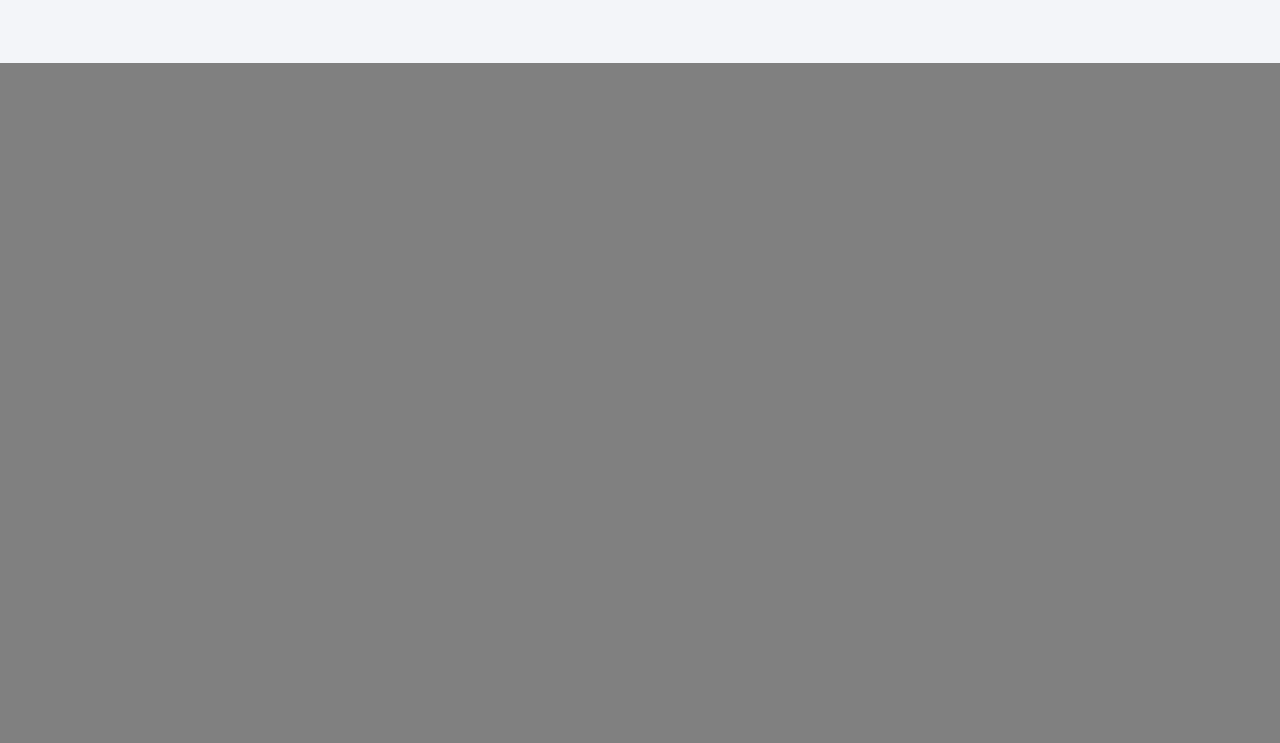
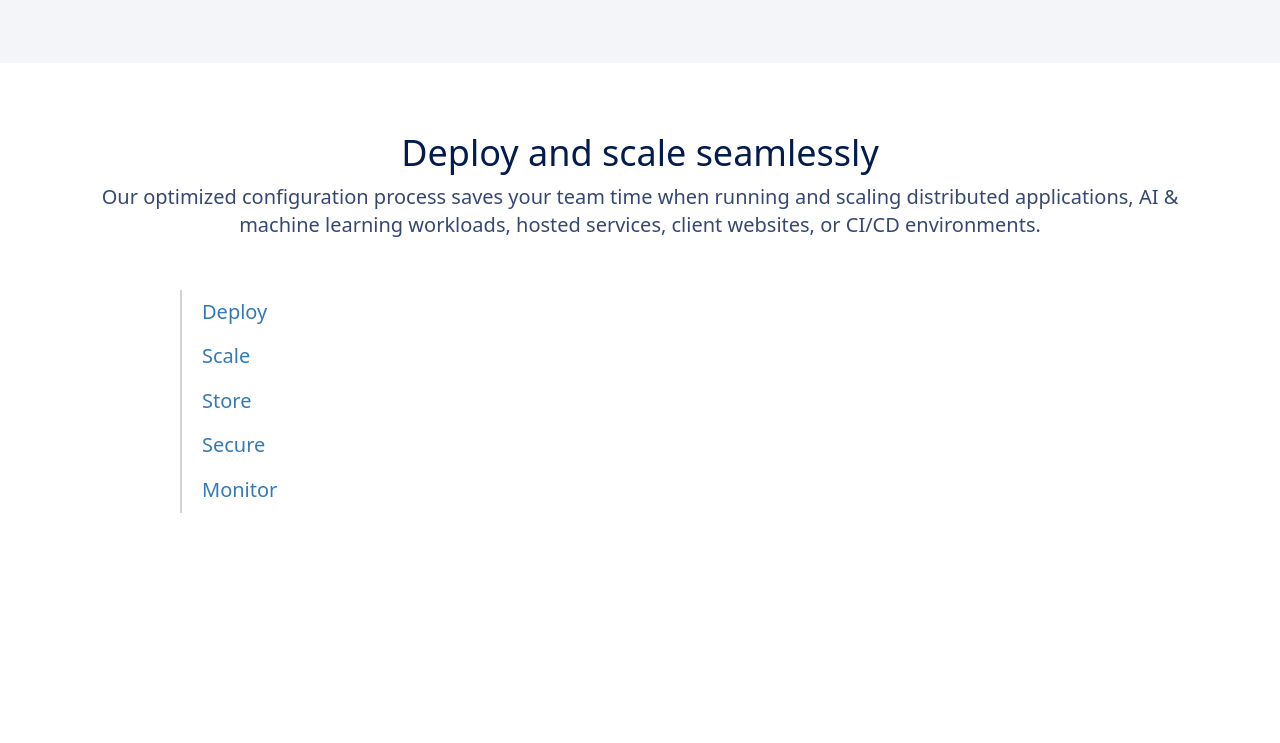
Before and after one commit to Lorenzo-ian/html-css-digitalocean, a plain HTML site: page index.html in a window 1280 px wide. Shown: the part 1037-1780 px from the top of the page. Drawn offline with nearby package versions, Linux system fonts and the light colour scheme.

Commit message:
lista-scorrimento

```diff
--- a/index.html
+++ b/index.html
@@ -99,7 +99,24 @@
         </div>
     </section>
     <!--SEZIONE A TRE COLONNE-->
-    <section>
+    <section class="deploy">
+        <div class="container">
+            <div class="row"></div>
+            <div class="dep_title col-xs-12 col-md-12">
+                <h1>Deploy and scale seamlessly</h1>
+                <span>Our optimized configuration process saves your team time when running and scaling distributed applications, AI & machine learning workloads, hosted services, client websites, or CI/CD environments.</span>
+            </div>
+            <div class="dep_list col-xs-12 col-md-offset-1 col-md-4">
+                <ul>
+                    <li><a href="#">Deploy</a></li>
+                    <li><a href="#">Scale</a></li>
+                    <li><a href="#">Store</a></li>
+                    <li><a href="#">Secure</a></li>
+                    <li><a href="#">Monitor</a></li>
+
+                </ul>
+            </div>
+        </div>
 
     </section>
 
--- a/style.css
+++ b/style.css
@@ -206,11 +206,46 @@ opacity: 0.8;
     font-size: 18px;
     color: blue;
 }
+/*SEZIONE DEPLOY*/
+.deploy {
+    height: 1150px;
+    background-color: white;
+}
+
+.dep_title {
+    text-align: center;
+    padding: 50px 0;
+    color: #031B4E;
+
+}
+
+.dep_title span {
+    font-size: 20px;
+    opacity: 0.8;
+    display: block;
+}
+
+.dep_list ul li{
+    list-style: none;
+    font-size: 20px;
+    padding-left: 20px;
+    border-left: 2px solid lightgrey;
+    padding-top: 8px;
+    padding-bottom: 8px;
+}
+.dep_list a {
+    text-decoration: none;
+}
+
+.dep_list ul li:hover {
+    border-left:2px solid blue;
+    color: black;
+}
 /*SECTION*/
 
 section {
     background-color: grey;
-    height: 650px;
+    height: 700px;
 }
 
 /*FOOTER*/
```
